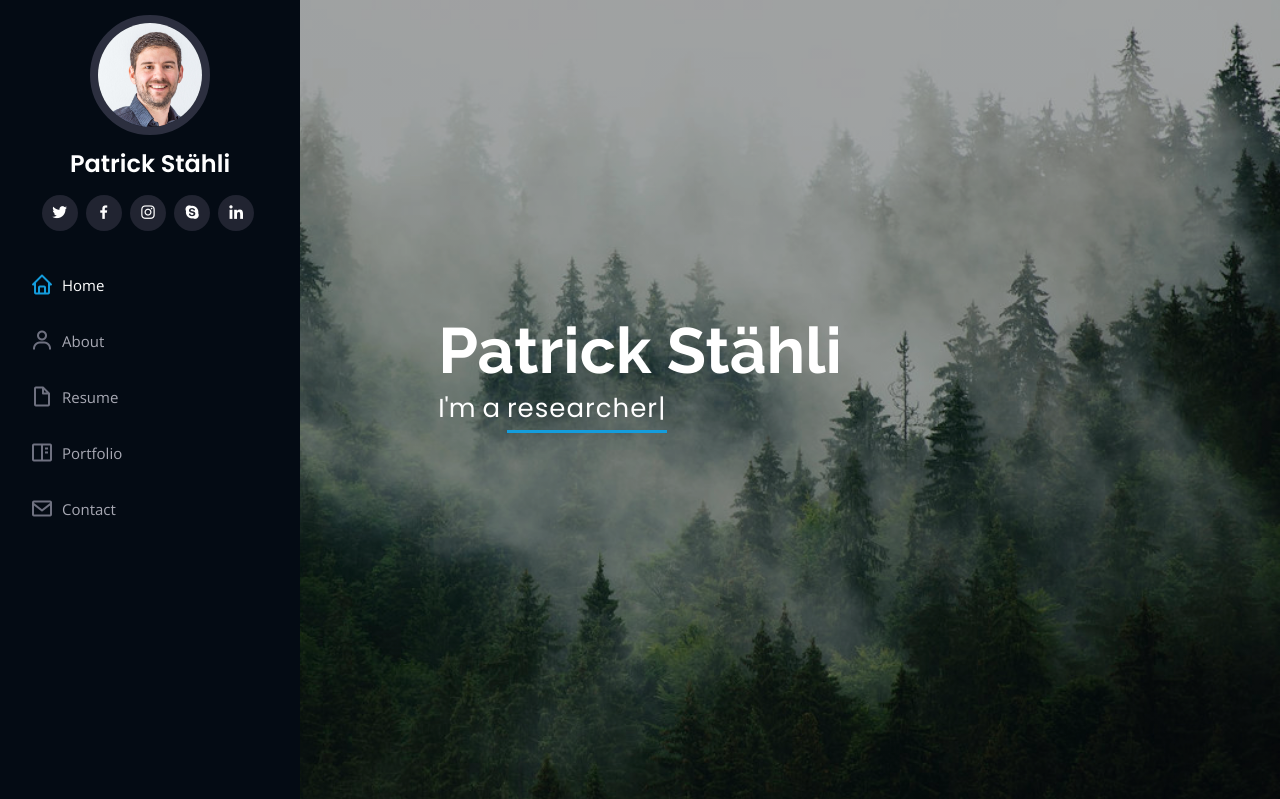
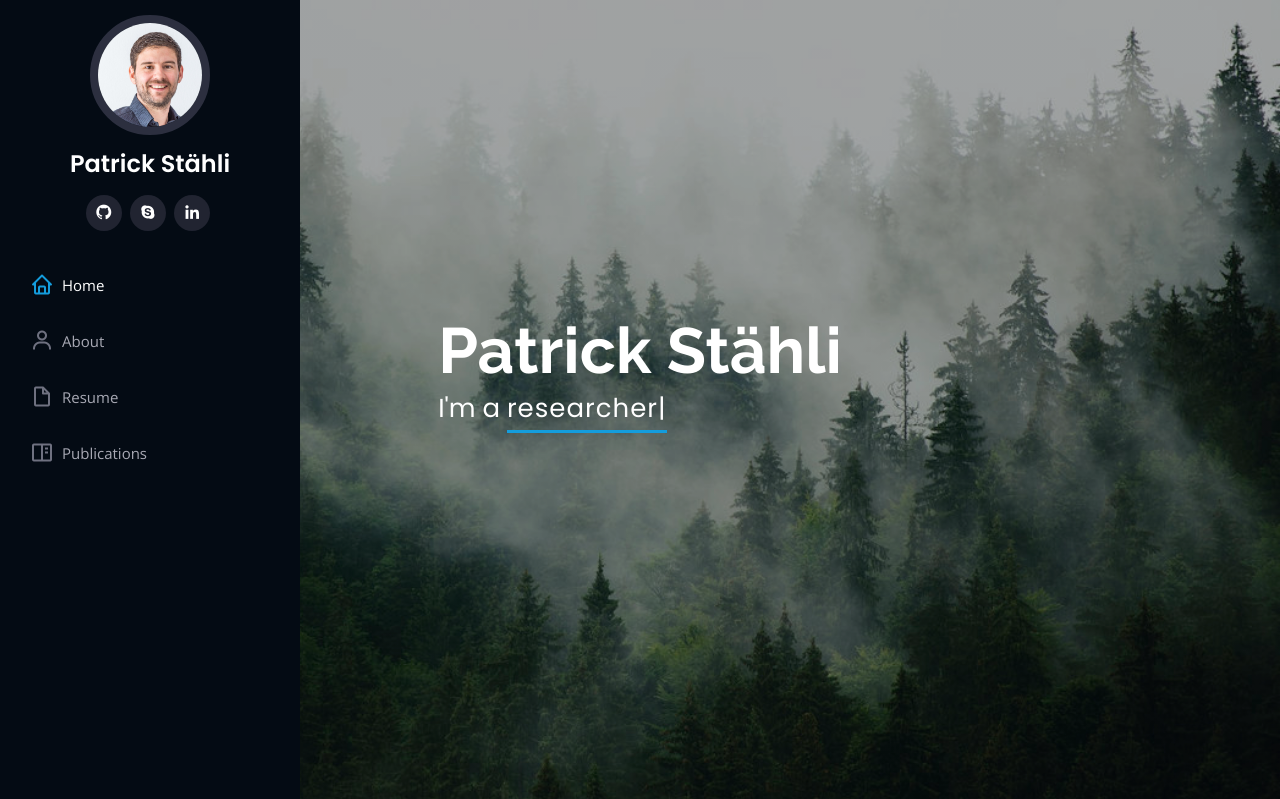
Before and after one commit to PatrickStaehli/portfolio_website, a Flask app: page / in a window 1280 px wide. Shown: the top 799 px of the page. Run offline with Flask 2, Linux system fonts and the light colour scheme; some libraries are stand-ins or nearby versions.

Commit message:
Adds link to github

```diff
--- a/webapp/templates/index.html
+++ b/webapp/templates/index.html
@@ -27,12 +27,6 @@
   <!-- Template Main CSS File -->
   <link href="static/assets/css/style.css" rel="stylesheet">
 
-  <!-- =======================================================
-  * Template Name: iPortfolio - v1.5.1
-  * Template URL: https://bootstrapmade.com/iportfolio-bootstrap-portfolio-websites-template/
-  * Author: BootstrapMade.com
-  * License: https://bootstrapmade.com/license/
-  ======================================================== -->
 </head>
 
 <body>
@@ -48,9 +42,7 @@
         <img src="static/assets/img/profile-img.jpg" alt="" class="img-fluid rounded-circle">
         <h1 class="text-light"><a href="index.html">Patrick Stähli</a></h1>
         <div class="social-links mt-3 text-center">
-          <a href="#" class="twitter"><i class="bx bxl-twitter"></i></a>
-          <a href="#" class="facebook"><i class="bx bxl-facebook"></i></a>
-          <a href="#" class="instagram"><i class="bx bxl-instagram"></i></a>
+          <a href="https://github.com/PatrickStaehli" class="github"><i class="bx bxl-github"></i></a>
           <a href="https://scholar.google.com/citations?user=DQBZZHwAAAAJ&hl=de&oi=sra" target="_blank" rel="noopener noreferrer" class="google-plus"><i class="bx bxl-skype"></i></a>
           <a href="https://www.linkedin.com/in/pstähli/" target="_blank" rel="noopener noreferrer" class="linkedin"><i class="bx bxl-linkedin"></i></a>
         </div>
@@ -61,8 +53,8 @@
           <li class="active"><a href="index.html"><i class="bx bx-home"></i> <span>Home</span></a></li>
           <li><a href="#about"><i class="bx bx-user"></i> <span>About</span></a></li>
           <li><a href="#resume"><i class="bx bx-file-blank"></i> <span>Resume</span></a></li>
-          <li><a href="#portfolio"><i class="bx bx-book-content"></i> Portfolio</a></li>
-          <li><a href="#contact"><i class="bx bx-envelope"></i> Contact</a></li>
+          <li><a href="#Publications"><i class="bx bx-book-content"></i> Publications</a></li>
+          <!-- <li><a href="#contact"><i class="bx bx-envelope"></i> Contact</a></li>-->
 
         </ul>
       </nav><!-- .nav-menu -->
```
